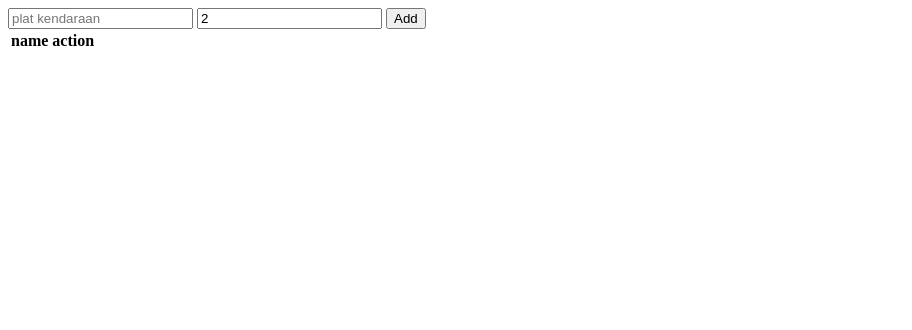
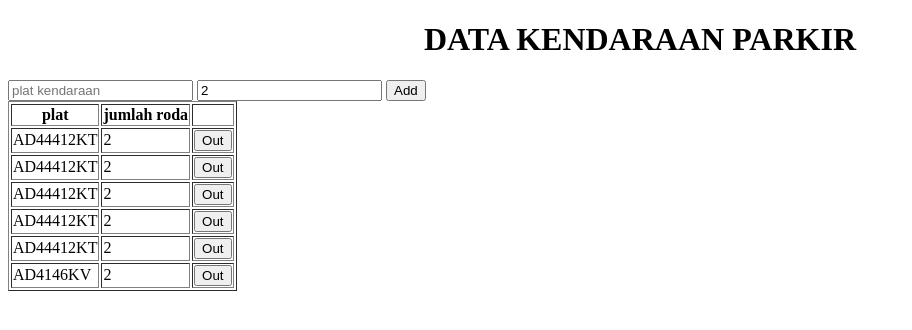
Before and after one commit to mursitaffandi/djankir, a Django app: page / in a window 1280 px wide. Shown: the top 330 px of the page, without its empty margins (0-912 px from the left). Run offline with Django 3.2, Linux system fonts and the light colour scheme; data comes from the database, SQL or seed files in the repository; data that the repository does not hold is empty.

Commit message:
out vehicle

```diff
--- a/staff/models.py
+++ b/staff/models.py
@@ -1,6 +1,7 @@
 from django.db import models
+from django.core.validators import MaxValueValidator, MinValueValidator
 
 # Create your models here.
 class vehicle(models.Model):
     vehicle_name = models.CharField(max_length=16)
-    vehicle_type = models.CharField(max_length=64)
+    vehicle_wheels = models.PositiveIntegerField(default=2, validators=[MinValueValidator(1), MaxValueValidator(16)])
--- a/staff/templates/index.html
+++ b/staff/templates/index.html
@@ -2,30 +2,42 @@
 <html lang="en">
 <head>
     <title>Home</title>
+    <script src="https://ajax.googleapis.com/ajax/libs/jquery/3.5.1/jquery.min.js"></script>
 </head>
 <body>
+    <center><h1>DATA KENDARAAN PARKIR</h1></center>
     <form method="POST">
         {% csrf_token %}
-        <input type="text" name="plat" placeholder="plat kendaraan"/>
-        <input type="number" name="type" placeholder="jumlah roda" value="2"/>
+        <input type="text" name="plat" placeholder="plat kendaraan" required/>
+        <input type="number" name="type" placeholder="jumlah roda (1-16)" value="2" required/>
         <button type="submit">Add</button>
     </form>
     <div>
-        <table>
+        <table border="1">
         <tr>
-            <th>name</th>
-            <th>action</th>
+            <th>plat</th>
+            <th>jumlah roda</th>
+            <th></th>
         </tr>
         {% for d in list_vehicle %}
         <tr>
-            <td>{{ d.name }}</td>
+            <td>{{ d.vehicle_name }}</td>
+            <td>{{ d.vehicle_wheels }}</td>
             <td>
-                <a href="delete/{{ d.pk }}">Out</a>
+                <button onclick="outConfirmation({{d.pk}})">Out</button>
+                 <!--'{{ d.pk }}-{{ d.vehicle_name }}-{{ d.vehicle_wheels }}'  -->
             </td>
         </tr>
         {% endfor %}
         </table>
 
     </div>
+    <script>
+        function outConfirmation(id) {
+            let isBoss = confirm("Kendaraan dgn Id " + id + " membayar Rp ");
+            if(isBoss)
+            $.get("/", {outId: id}, function(result){});
+        }
+    </script>
 </body>
 </html>
--- a/staff/views.py
+++ b/staff/views.py
@@ -1,12 +1,17 @@
-from django.shortcuts import render
+from django.shortcuts import render, redirect
 from . import models
 
 # Create your views here.
 def index(req):
-    if req.POST:
-        plat = req.POST['name']
+    if 'plat' in req.POST and 'type' in req.POST:
+        plat = req.POST['plat']
         wheel = req.POST['type']
-        models.tugas.objects.create(name=plat, type=wheel)
+        models.vehicle.objects.create(vehicle_name = plat, vehicle_wheels = wheel)
+        print(req.POST)
+
+    if 'outId' in req.GET:
+        id = req.GET['outId']
+        models.vehicle.objects.filter(pk=id).delete()
 
     dataFetch = models.vehicle.objects.all()
     return render(req, 'index.html', {
```
Also changed, not shown: db.sqlite3, staff/migrations/0002_auto_20210820_0639.py (added).
